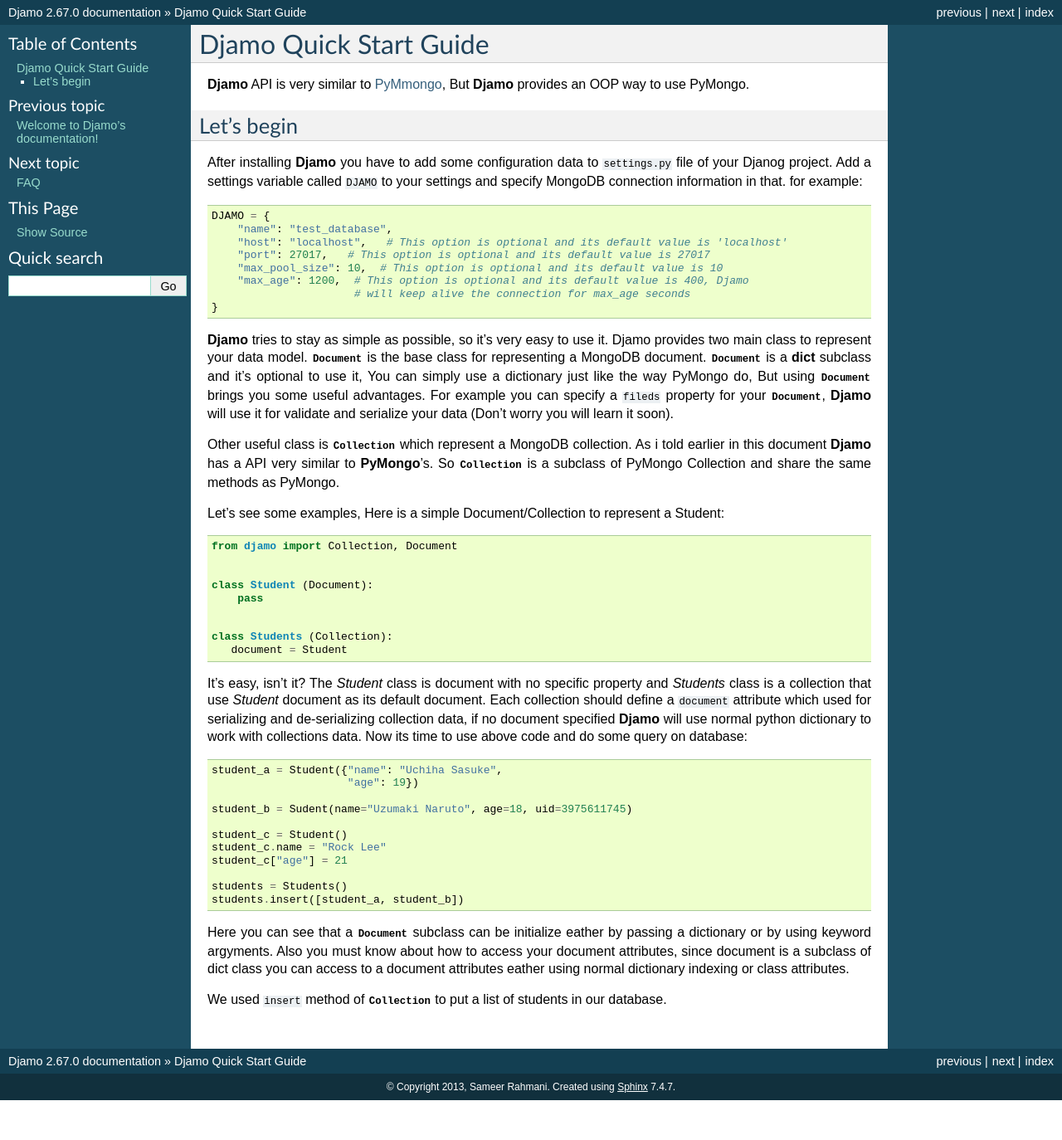
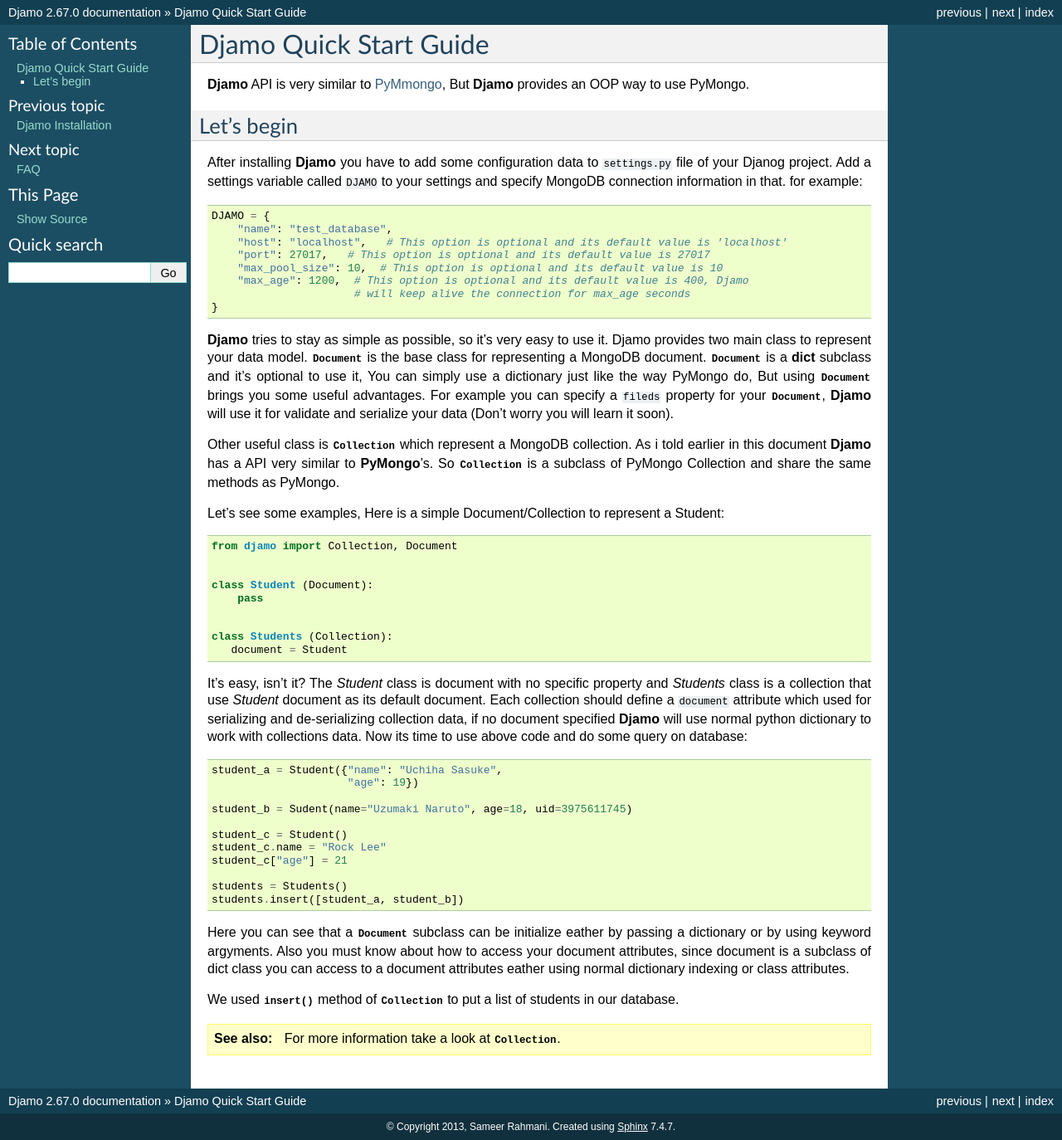
Before and after one commit to Yellowen/Djamo, a Sphinx documentation site: the page built from docs/source/quickstart.rst, in a window 1280 px wide. Shown: the whole page at 83% size. Built offline with Sphinx 7.4.7, drawn with Linux system fonts in a browser that asks for light colours; pages that are not in the unit, such as notebooks, are missing from menus; before the commit the page ends 1326 px from its top, so only the background shows below that.

Commit message:
documentation improved

```diff
--- /dev/null
+++ b/docs/source/installation.rst
@@ -0,0 +1,2 @@
+Djamo Installation
+==================
--- a/docs/source/quickstart.rst
+++ b/docs/source/quickstart.rst
@@ -53,4 +53,6 @@ code and do some query on database::
 Here you can see that a :py:class:`~djamo.document.Document` subclass can be initialize eather by passing a dictionary or by using keyword argyments. Also you must know about how to access your document attributes, since document is a subclass of dict
 class you can access to a document attributes eather using normal dictionary indexing or class attributes.
 
-We used ``insert`` method of :py:class:`~djamo.collection.Collection` to put a list of students in our database.
+We used :py:func:`~djamo.collection.Collection.insert` method of :py:class:`~djamo.collection.Collection` to put a list of students in our database.
+
+.. seealso:: For more information take a look at :py:class:`~djamo.collection.Collection`.
```
Also changed, not shown: docs/source/index.rst (+10 -1 lines).
